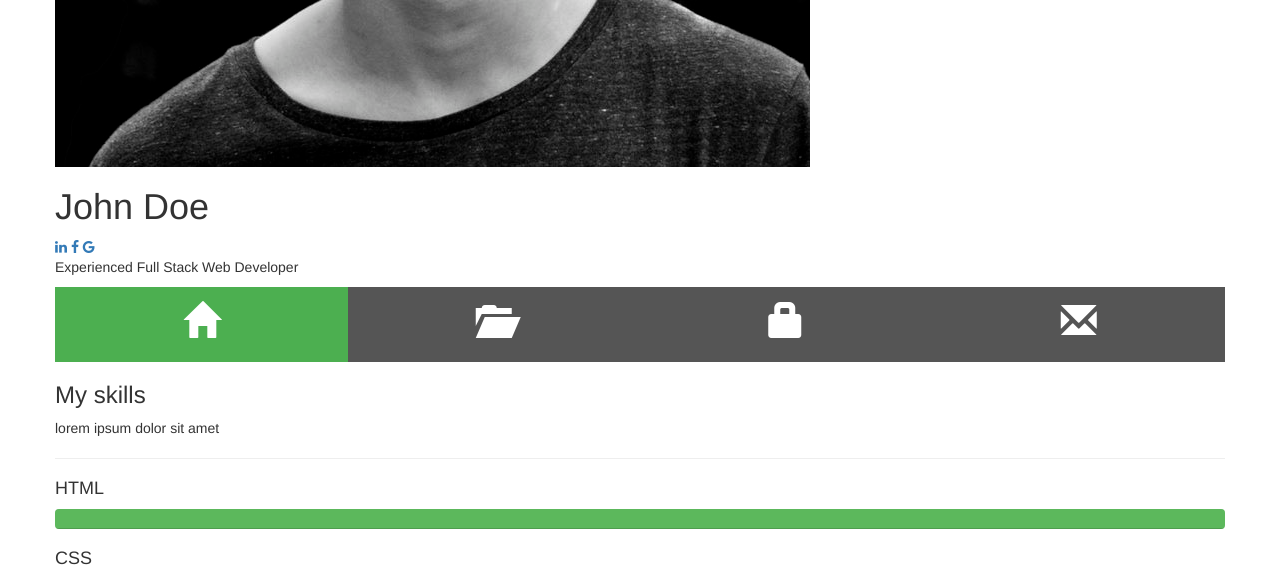
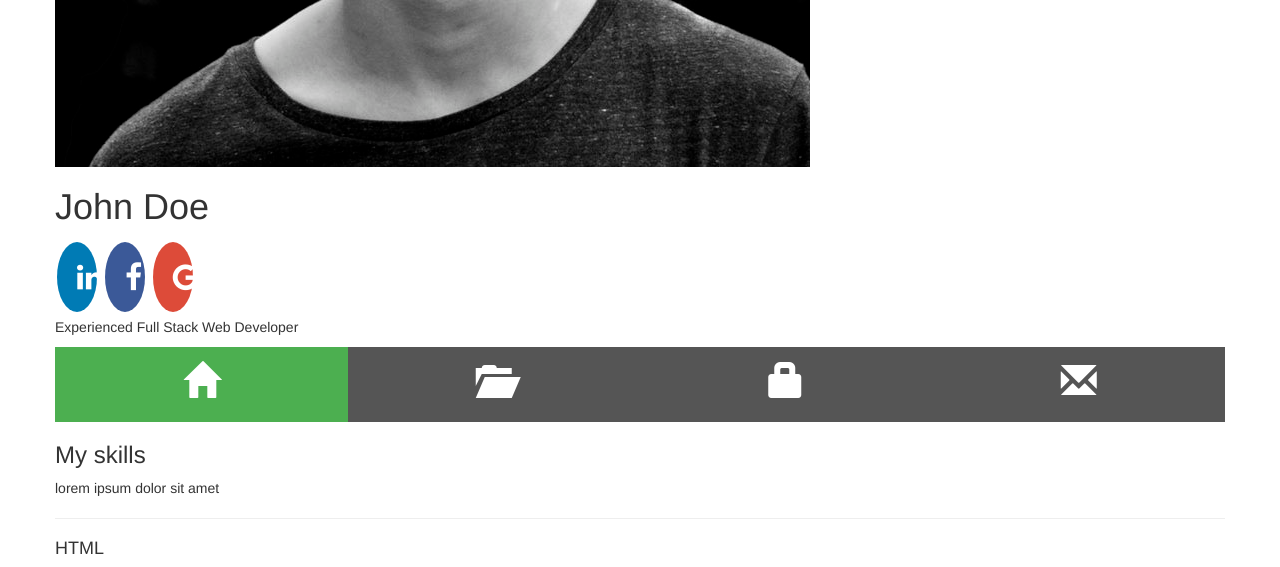
Before and after one commit to krkonsap/pvk, a PHP site: page / in a window 1280 px wide. Shown: the part 576-1143 px from the top of the page. Run offline with PHP 8.4, Linux system fonts and the light colour scheme.

Commit message:
lisatud sotsiaalmeedia linkide kujundus

```diff
--- a/portfolio/css/style.css
+++ b/portfolio/css/style.css
@@ -21,3 +21,32 @@
 .active {
     background-color: #4CAF50; /* Add an active/current color */
 }
+
+.fa:hover {
+    opacity: 0.7;
+}
+
+.fa {
+    padding: 20px;
+    font-size: 30px;
+    width: 30px;
+    text-align: center;
+    text-decoration: none;
+    margin: 5px 2px;
+    border-radius: 50%;
+}
+
+.fa-facebook {
+    background: #3B5998;
+    color: white;
+}
+
+.fa-google {
+    background: #dd4b39;
+    color: white;
+}
+
+.fa-linkedin {
+    background: #007bb5;
+    color: white;
+}
```
